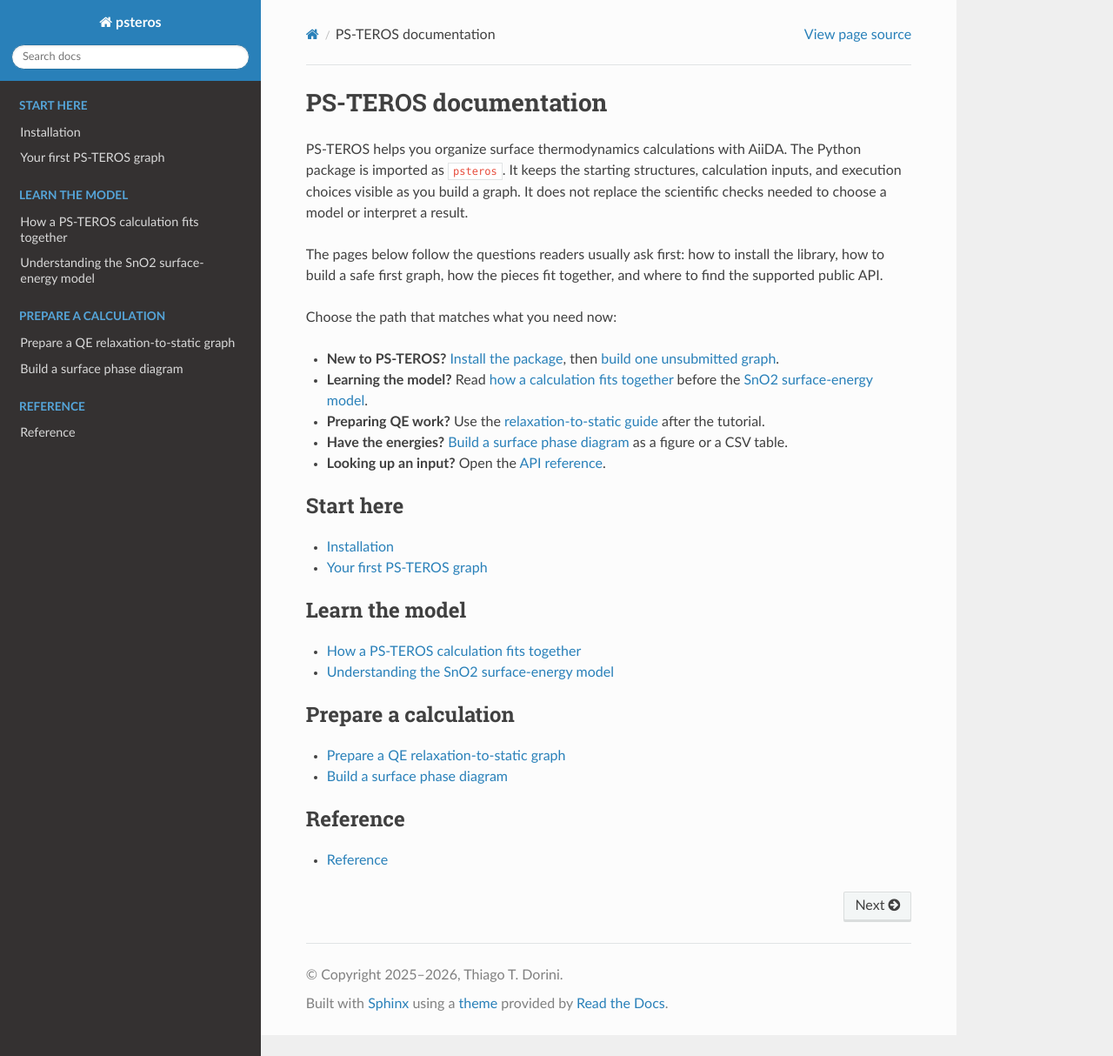
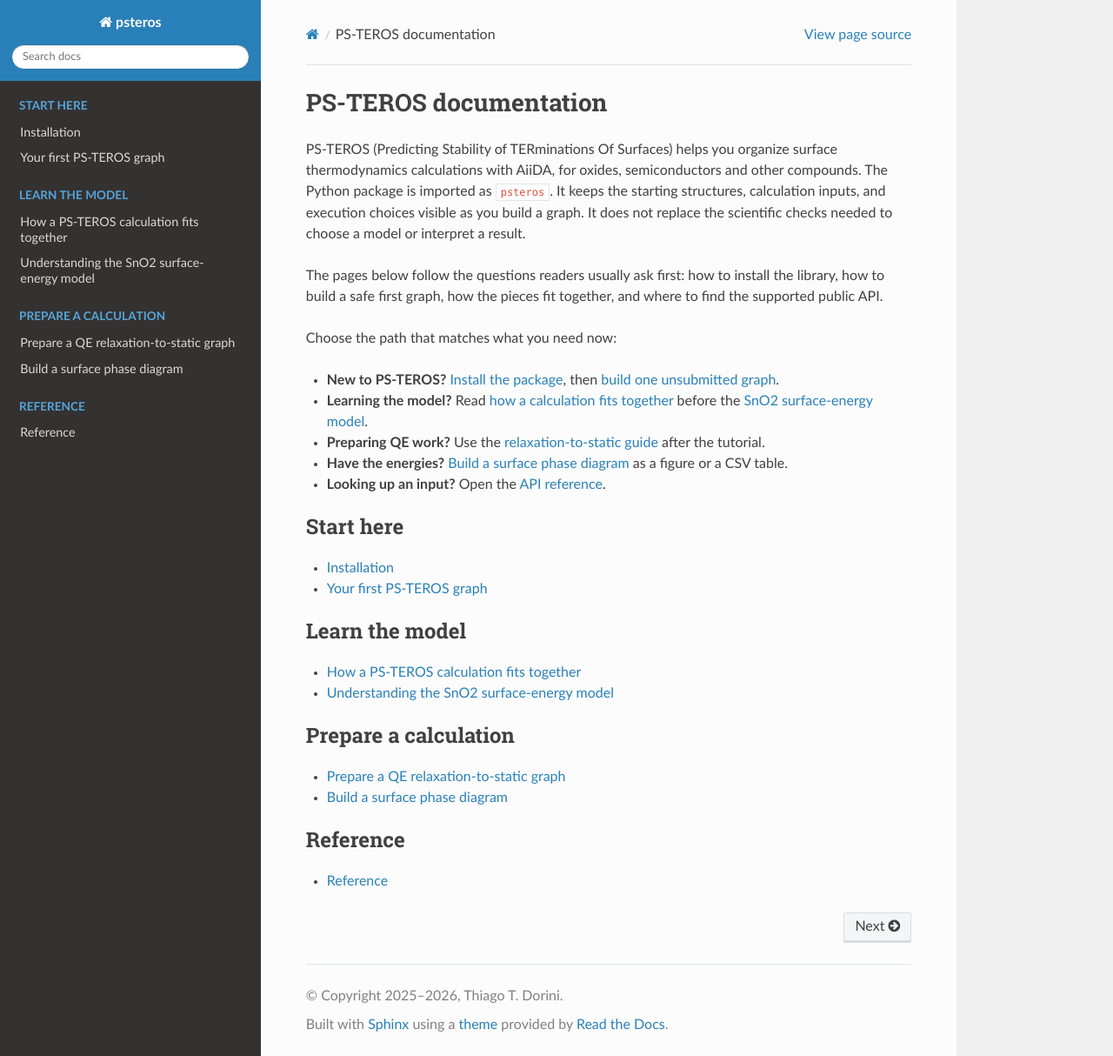
Before and after one commit to DoriniTT/PS-TEROS, a Sphinx documentation site: the page built from docs/source/index.rst, in a window 1280 px wide and 1214 px high. Shown: the whole window at 87% size. Built offline with Sphinx 7.4.7 and the Read the Docs theme 3.1.0, drawn with Linux system fonts in a browser that asks for light colours.

Commit message:
Describe PS-TEROS as surface thermodynamics for any compound
PS-TEROS now reads as Predicting Stability of TERminations Of Surfaces;
the package name and the citation are unchanged.

```diff
--- a/docs/source/index.rst
+++ b/docs/source/index.rst
@@ -2,8 +2,10 @@
 PS-TEROS documentation
 ======================
 
-PS-TEROS helps you organize surface thermodynamics calculations with AiiDA. The
-Python package is imported as ``psteros``. It keeps the starting structures,
+PS-TEROS (Predicting Stability of TERminations Of Surfaces) helps you organize
+surface thermodynamics calculations with AiiDA, for oxides, semiconductors and
+other compounds. The Python package is imported as ``psteros``. It keeps the
+starting structures,
 calculation inputs, and execution choices visible as you build a graph. It does
 not replace the scientific checks needed to choose a model or interpret a
 result.
--- a/docs/source/theory.rst
+++ b/docs/source/theory.rst
@@ -7,7 +7,7 @@
 Ab Initio Atomistic Thermodynamics
 ----------------------------------
 
-The PSTEROS package implements ab initio atomistic thermodynamics for calculating surface energies of oxide materials. This approach combines density functional theory (DFT) calculations with thermodynamics to model surface properties under realistic conditions.
+The PSTEROS package implements ab initio atomistic thermodynamics for calculating surface energies of oxides, semiconductors and other compounds. This approach combines density functional theory (DFT) calculations with thermodynamics to model surface properties under realistic conditions.
 
 Surface Energy Calculation
 --------------------------
```
Also changed, not shown: README.md (+7 -7 lines), docs/plans/POLAR_SURFACES_PLAN.md (+1 -1 lines).
